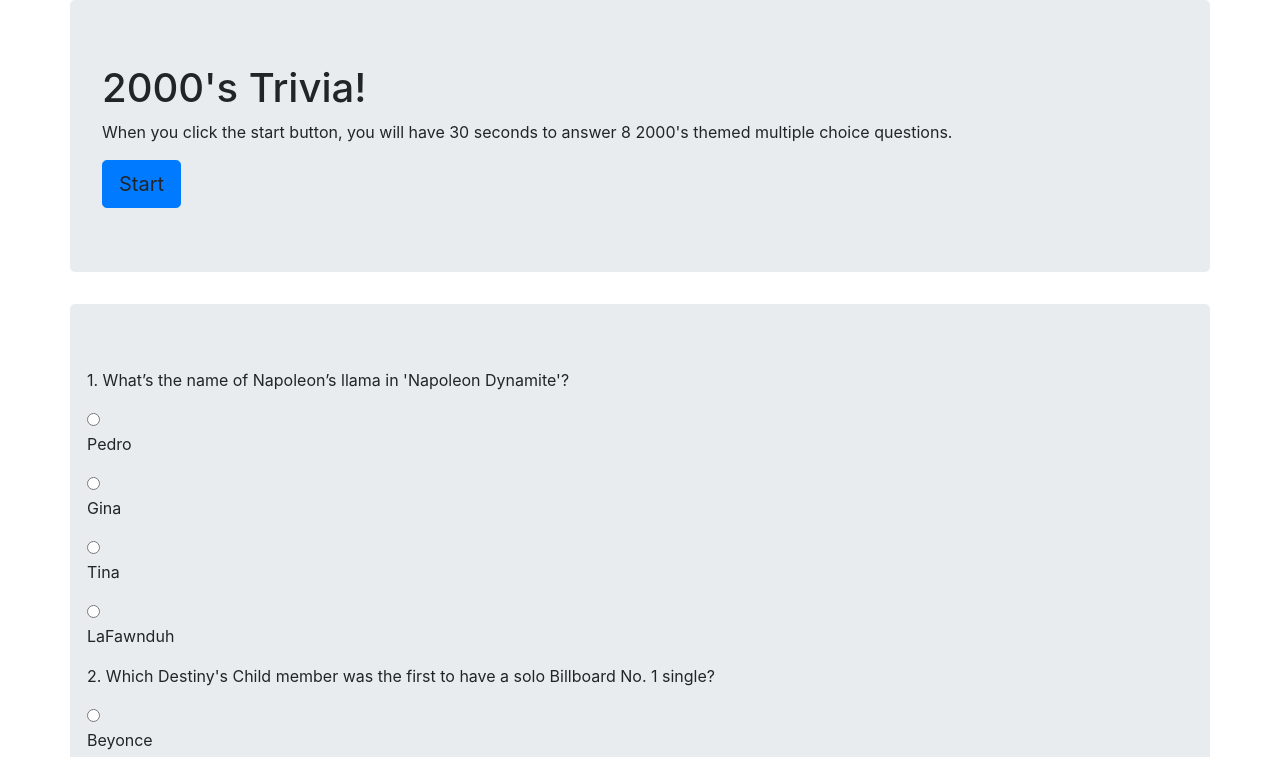
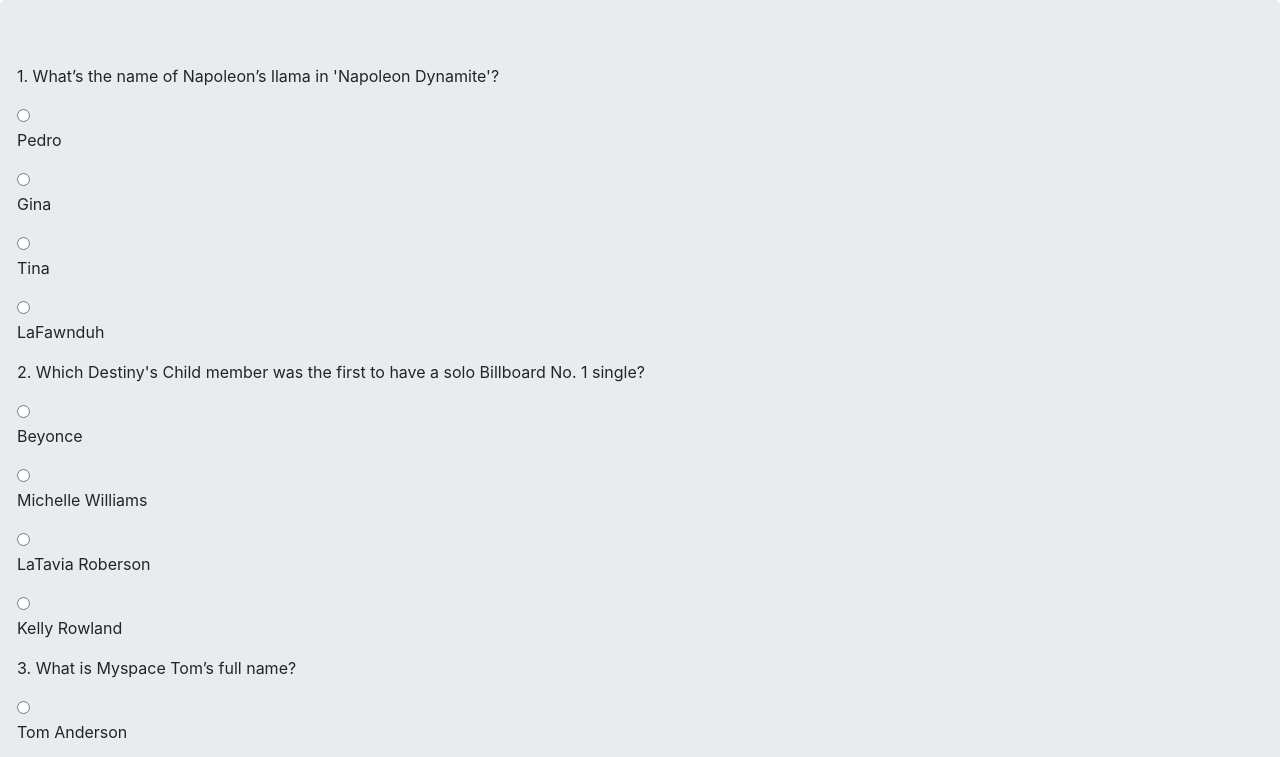
Before and after one commit to jlfinlayson/Trivia-Game, a plain HTML site: page index.html in a window 1280 px wide. Both pictures are taken after a click on the button "Start". Shown: the top 757 px of the page. Drawn offline with nearby package versions, Linux system fonts and the light colour scheme.

Commit message:
created a start button

```diff
--- a/assets/javascript/app.js
+++ b/assets/javascript/app.js
@@ -48,10 +48,9 @@
     unanswered: 0,
 }
 
-//Create a start button
 //Make timer run once game starts
 //Create a function to see trivia questions
-
+function loadQuestions () {
 //Create a loop to go through & show questions
 for (i = 0; i < questions.length; i++) {
     console.log(questions[i]);
@@ -67,7 +66,18 @@
         radioBtn.appendTo('#Guesses' + i + j);
 
     }
+    }
 }
+
+//Create a start button
+$(".container2").hide();
+$(".container3").hide();
+$("#start").on("click", function(){
+    loadQuestions();
+    $(".container1").hide();
+    $(".container2").show();
+});
 //Create submit button
+
 //Check to see how many correct, incorrect, and unanswered questions
 //Create restart button
--- a/index.html
+++ b/index.html
@@ -17,7 +17,7 @@
 
 <body>
     <!-- Instructions and Start Button -->
-    <div class="jumbotron container">
+    <div class="jumbotron container1">
         <h1>2000's Trivia!</h1>
         <p id="instructions-text">When you click the start button, you will have 30 seconds to answer 8 2000's themed multiple
             choice questions.</p>
@@ -25,7 +25,7 @@
     </div>
 <!-- Questions & Submit Button -->
 
-<div class="jumbotron container">
+<div class="jumbotron container2">
         <div class="row">
             <div class ="questions-text"></div>
         </div>
@@ -33,7 +33,7 @@
     </div>
 
 <!-- End of Game (Scores & Reset) -->
-<div class="jumbotron container">
+<div class="jumbotron container3">
         <div class="row">
             <div class ="score-text"></div>
         </div>
```
